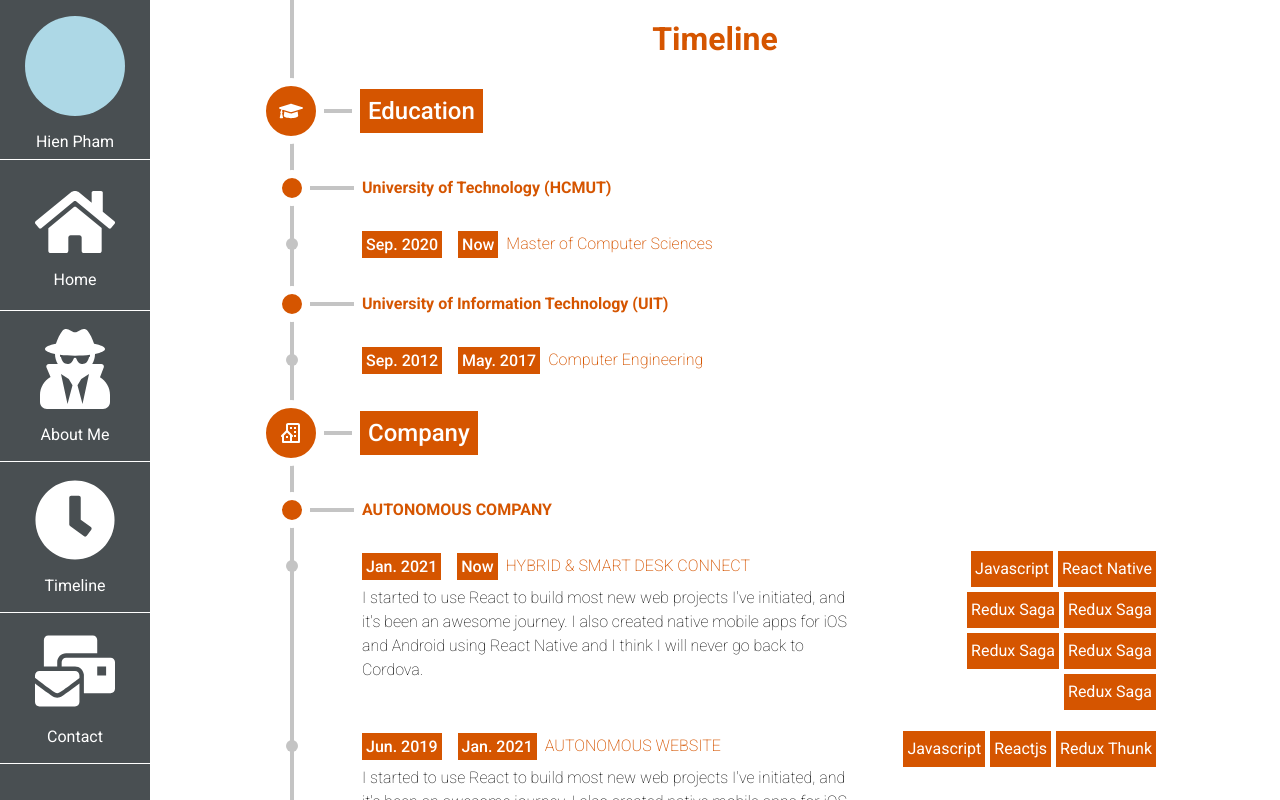
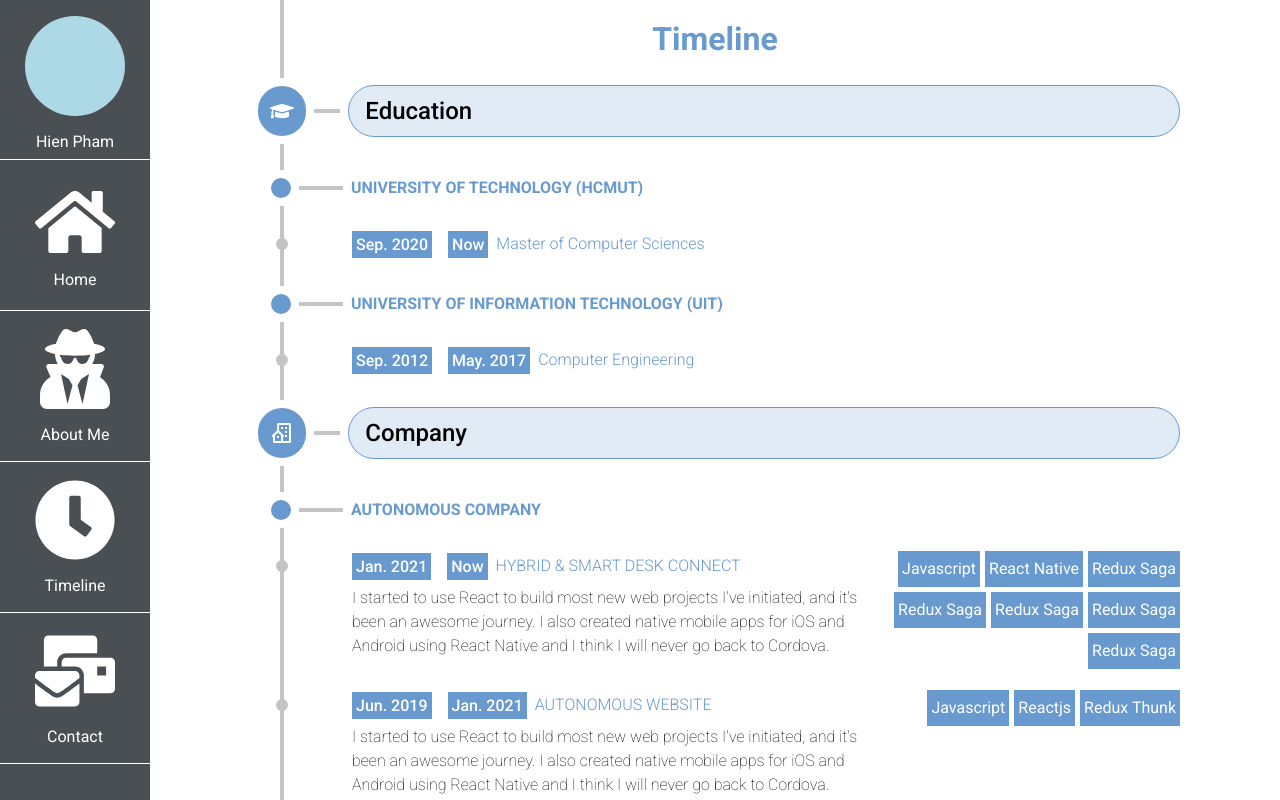
Before and after one commit to phamhien2102/my-portforlio, a React (Create React App) app: page /timeline in a window 1280 px wide. Built offline with nearby package versions, Linux system fonts and the light colour scheme.

Commit message:
feature/update new ui

```diff
--- a/src/components/about/About.tsx
+++ b/src/components/about/About.tsx
@@ -5,7 +5,6 @@ function About() {
 
     return (
         <div className="about">
-            about
         </div>
     );
 }
--- a/src/components/about/about.scss
+++ b/src/components/about/about.scss
@@ -1,6 +1,5 @@
 @import "src/global";
 
 .about {
-  background-color: lightblue;
   display: flex;
 }
--- a/src/components/timeline/Timeline.tsx
+++ b/src/components/timeline/Timeline.tsx
@@ -3,7 +3,8 @@ import "./timeline.scss"
 import Card from "./card/Card";
 // import {TimeLineRes} from "../../data/TimeLineRes";
 import {TimeLineResponse} from "../../data/TimeLineRes";
-import {TimeLineModel} from "../../models/TimeLineModel";
+import {FaRegArrowAltCircleRight} from "react-icons/all";
+import {Link} from "react-router-dom";
 
 function Timeline() {
 
@@ -15,9 +16,19 @@ function Timeline() {
             </h1>
             <div className="resume">
                 <div className="verticalTimeline"/>
-                {TimeLineResponse.map((item) => <Card data={item} />)}
+                <div className="resumeContent">
+                    {TimeLineResponse.map((item) => <Card data={item} />)}
+                </div>
             </div>
+            <div className="bottom" onClick={()=> {}}>
+                <Link className="portfolioButton" to={"/about"}>
+                    <FaRegArrowAltCircleRight color={'white'}/>
+                    <div className="portfolioLabel">
+                        Continue to my portfolio
+                    </div>
 
+                </Link>
+            </div>
         </div>
     );
 }
--- a/src/components/timeline/card/Card.tsx
+++ b/src/components/timeline/card/Card.tsx
@@ -53,9 +53,9 @@ function Card(props: Props) {
 
     const CategoryHeader = (props: {iconName: string; categoryName: string}) => (
         <div className="categoryHeader">
-            <div className="circle">{<IconSelector iconName={props.iconName}/>}</div>
-            <div className="smallLine"></div>
-            <div className="title">{props.categoryName}</div>
+            <div className="categoryCircle">{<IconSelector iconName={props.iconName}/>}</div>
+            <div className="categoryLine"></div>
+            <div className="categoryTitle">{props.categoryName}</div>
         </div>
     )
 
--- a/src/components/timeline/card/card.scss
+++ b/src/components/timeline/card/card.scss
@@ -1,25 +1,28 @@
 @import "src/global";
 
 .card {
+  width: 100%;
+  flex-direction: column;
+  display: flex;
   .categoryHeader {
     display: flex;
     flex-direction: row;
     align-items: center;
-    width: 100%;
-    .circle {
+    width: inherit;
+    .categoryCircle {
+      width: 50px;
       height: 50px;
-      width: 50px;
       display: flex;
       background-color: $mainTimelineColor;
       justify-content: center;
       align-items: center;
       border-radius: 40px;
       border: 8px solid white;
-      margin-left: 8px;
     }
-    .smallLine {
+    .categoryLine {
       height: 4px;
       width: 28px;
+      margin-right: 8px;
       background-color: $mainColor;
     }
     .toDate, .fromDate {
@@ -28,13 +31,18 @@
       margin: 0px 8px;
       color: white;
     }
-    .title {
+    .categoryTitle {
+      display: flex;
+      align-items: center;
+      height: 50px;
+      width: 90%;
       font-weight: 500;
       font-size: 24px;
-      margin: 0px 8px;
-      color: white;
-      padding: 8px;
-      background-color: $mainTimelineColor;
+      color: black;
+      background-color: $secondTimelineColor;
+      border: 1px solid $borderTimelineColor;
+      border-radius: 40px;
+      padding: 0px 16px;
     }
   }
   .categoryDetails {
@@ -52,7 +60,7 @@
           flex-direction: row;
           display: flex;
           align-items: center;
-          margin-left: 24px;
+          margin-left: 13px;
           .dot {
             height: 20px;
             width: 20px;
@@ -67,7 +75,6 @@
           }
           .title {
             line-height: 40px;
-            font-weight: 200;
             color: $mainTimelineColor;
             margin: 0px 8px;
             font-weight: bold;
@@ -81,8 +88,7 @@
           }
         }
         .projectDetail {
-          margin-left: 36px;
-          margin-right: 24px;
+          margin-left: 26px;
           .contentWrapper{
             display: flex;
             flex-direction: row;
@@ -137,7 +143,7 @@
             }
             .title {
               line-height: 40px;
-              font-weight: 200;
+              font-weight: 300;
               color: $mainTimelineColor;
             }
             .toDate, .fromDate {
--- a/src/components/timeline/timeline.scss
+++ b/src/components/timeline/timeline.scss
@@ -2,21 +2,48 @@
 
 .timeline {
   width: 100%;
-  padding: 0px 100px;
   .label {
     padding: 20px;
     text-align: center;
     color: $mainTimelineColor;
   }
   .resume{
+    padding: 0px 100px;
     .verticalTimeline {
       width: 4px;
       position: absolute;
       top: 0px;
       bottom: 0;
-      left: 290px;
+      left: 280px;
       background-color: $mainColor;
       z-index: -1;
     }
+    .resumeContent {
+      display: flex;
+      flex-direction: column;
+    }
+  }
+  .bottom {
+    display: flex;
+    justify-content: center;
+    align-items: center;
+    width: 100%;
+    height: 160px;
+    margin-top: 40px;
+    text-align: center;
+    background-color: white;
+    .portfolioButton {
+      display: flex;
+      align-items: center;
+      background-color: $mainTimelineColor;
+      padding: 16px;
+      font-size: 20px;
+      color: white;
+      border-radius: $borderRadius;
+      text-decoration: none;
+      .portfolioLabel {
+        margin-left: 8px;
+      }
+    }
   }
 }
--- a/src/data/TimeLineRes.ts
+++ b/src/data/TimeLineRes.ts
@@ -4,7 +4,7 @@ const Education = {
     details: [
         {
             id: 2,
-            title: 'University of Technology (HCMUT)',
+            title: 'UNIVERSITY OF TECHNOLOGY (HCMUT)',
             fromDate: '',
             toDate: '',
             iconName: 'BiBuildingHouse',
@@ -21,7 +21,7 @@ const Education = {
         },
         {
             id: 2,
-            title: 'University of Information Technology (UIT)',
+            title: 'UNIVERSITY OF INFORMATION TECHNOLOGY (UIT)',
             fromDate: '',
             toDate: '',
             iconName: 'BiBuildingHouse',
--- a/src/global.scss
+++ b/src/global.scss
@@ -1,7 +1,15 @@
 $mainColor: #C4C4C4;
 $width: 768px;
 
-$mainTimelineColor: #d55500;
+//$mainTimelineColor: #d55500;
+$mainTimelineColor: #6899CF;
+$secondTimelineColor: #E0EBF6;
+$borderTimelineColor: #6899CF;
+
+
+//
+$borderRadius: 8px;
+
 
 @mixin mobile {
   @media (max-width: #{$width}) {
```
